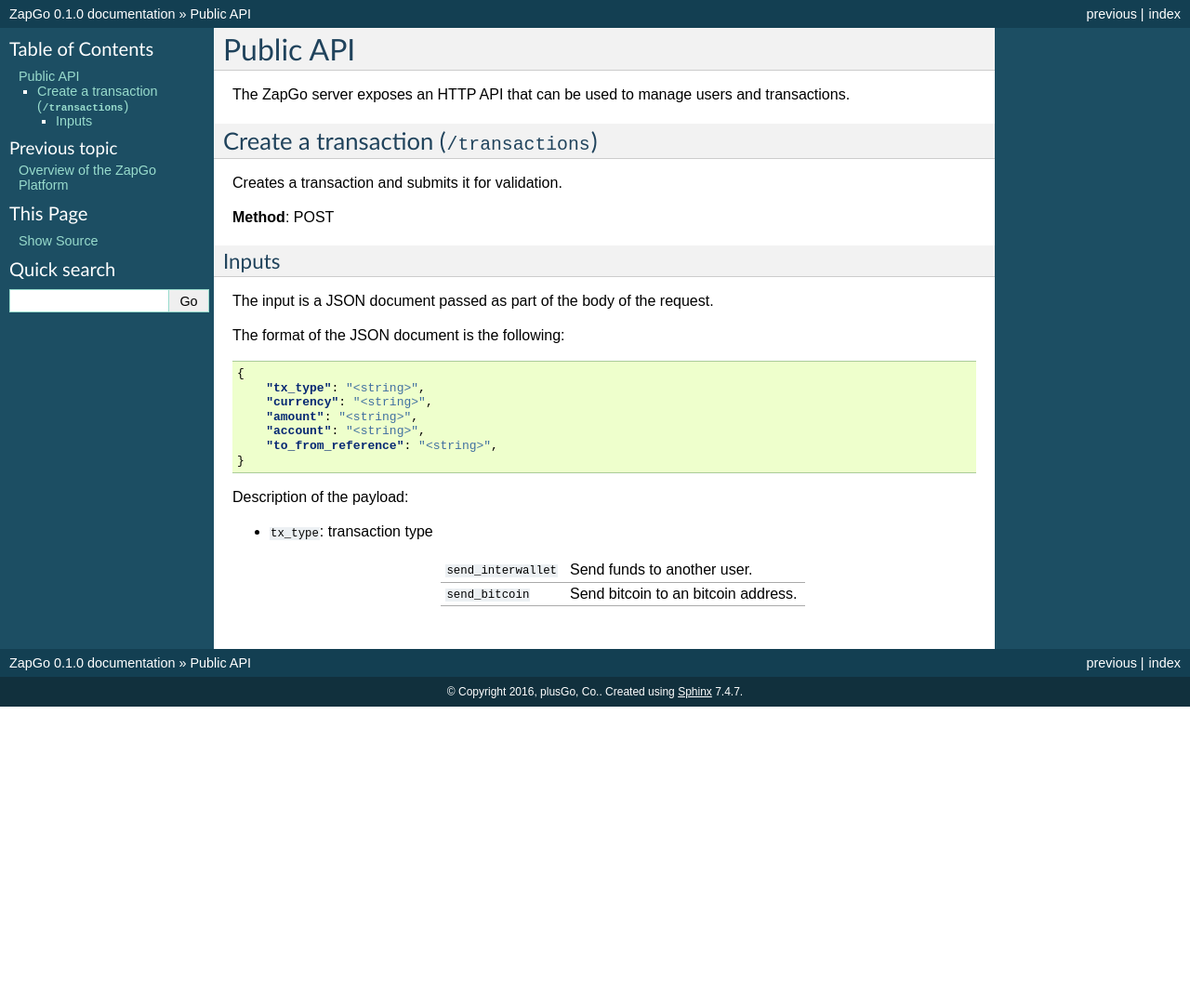
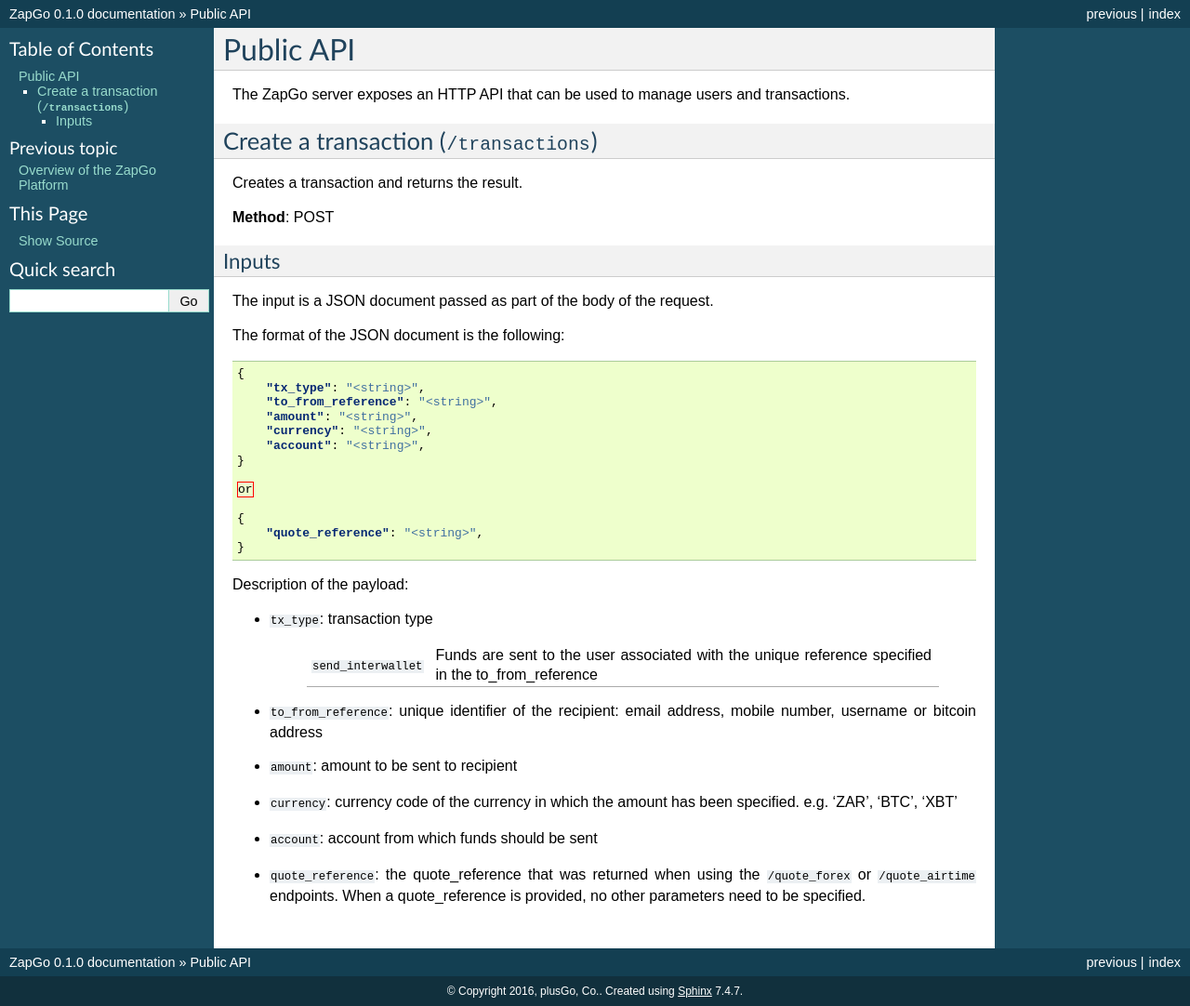
Before and after one commit to zapgo/docs, a Sphinx documentation site: the page built from docs/source/api/functions.rst, in a window 1280 px wide. Shown: the whole page at 93% size. Built offline with Sphinx 7.4.7, drawn with Linux system fonts in a browser that asks for light colours; before the commit the page ends 900 px from its top, so only the background shows below that.

Commit message:
added version 3 description.

```diff
--- a/docs/source/api/functions.rst
+++ b/docs/source/api/functions.rst
@@ -8,7 +8,7 @@ The ZapGo server exposes an HTTP API that can be used to manage users and transa
 Create a transaction (``/transactions``)
 ----------------------------------------
 
-Creates a transaction and submits it for validation.
+Creates a transaction and returns the result.
 
 **Method**: POST
 
@@ -23,17 +23,32 @@ The format of the JSON document is the following:
 
     {
         "tx_type": "<string>",
+        "to_from_reference": "<string>",
+        "amount": "<string>",
         "currency": "<string>",
-        "amount": "<string>",
         "account": "<string>",
-        "to_from_reference": "<string>",
+    }
+
+    or
+
+    {
+        "quote_reference": "<string>",
     }
 
 Description of the payload:
 
 - ``tx_type``: transaction type
 
-    ====================  ==============
-    ``send_interwallet``  Send funds to another user.
-    ``send_bitcoin``      Send bitcoin to an bitcoin address.
-    ====================  ==============
+    ====================  ==================================================================================================
+    ``send_interwallet``  Funds are sent to the user associated with the unique reference specified in the to_from_reference
+    ====================  ==================================================================================================
+
+- ``to_from_reference``: unique identifier of the recipient: email address, mobile number, username or bitcoin address
+
+- ``amount``: amount to be sent to recipient
+
+- ``currency``: currency code of the currency in which the amount has been specified. e.g. 'ZAR', 'BTC', 'XBT'
+
+- ``account``: account from which funds should be sent
+
+- ``quote_reference``: the quote_reference that was returned when using the ``/quote_forex`` or ``/quote_airtime`` endpoints. When a quote_reference is provided, no other parameters need to be specified.
```
Also changed, not shown: docs/source/general/overview.rst (+14 -2 lines).
